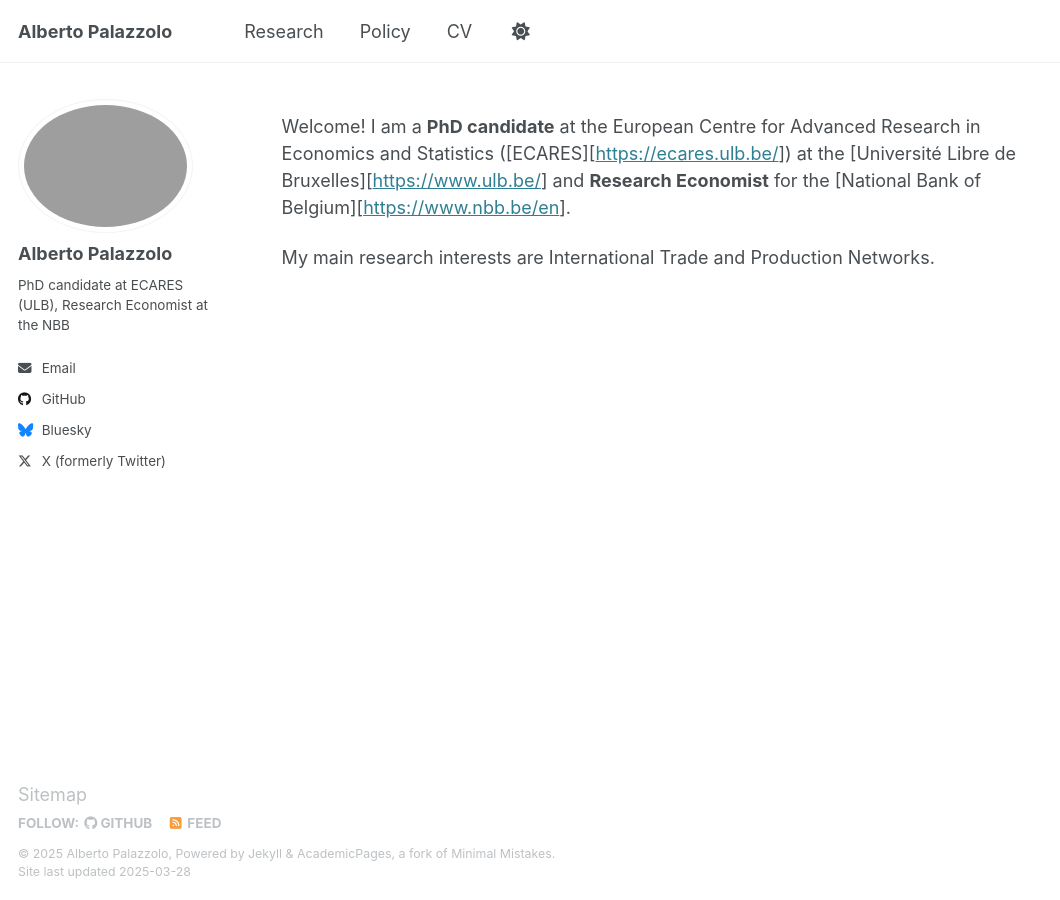
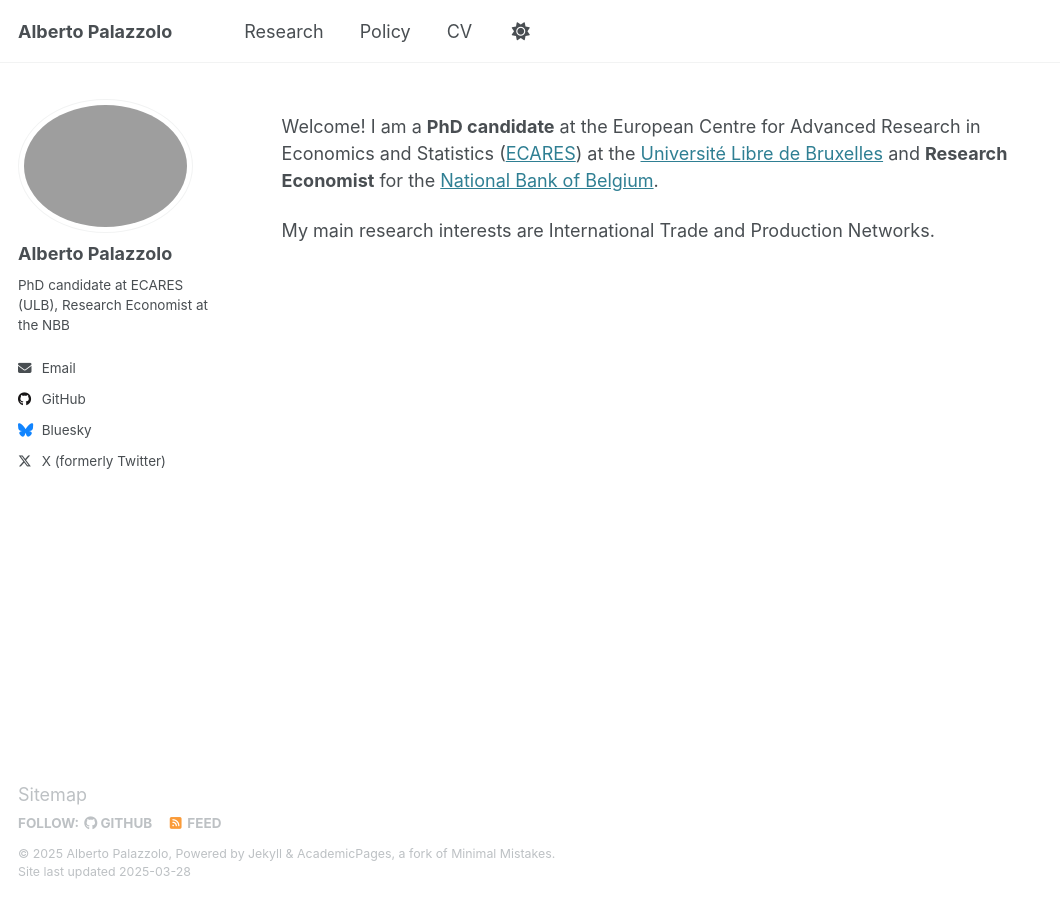
Before and after one commit to albepal/albepal.github.io, a Jekyll site: the page built from _pages/about.md, in a window 1280 px wide. Shown: the whole page, without its empty margins (0-1060 px from the left). Built offline with Jekyll 4.4.1, drawn with Linux system fonts in a browser that asks for light colours; some of the changed lines change nothing that is shown.

Commit message:
updated bio

```diff
--- a/_pages/about.md
+++ b/_pages/about.md
@@ -7,6 +7,6 @@ redirect_from:
   - /about.html
 ---
 
-Welcome! I am a **PhD candidate** at the European Centre for Advanced Research in Economics and Statistics ([ECARES][<https://ecares.ulb.be/>]) at the [Université Libre de Bruxelles][<https://www.ulb.be/>] and **Research Economist** for the [National Bank of Belgium][<https://www.nbb.be/en>].
+Welcome! I am a **PhD candidate** at the European Centre for Advanced Research in Economics and Statistics (<a href="https://ecares.ulb.be/">ECARES</a>) at the <a href="https://www.ulb.be/">Université Libre de Bruxelles</a> and **Research Economist** for the <a href="https://www.nbb.be/en">National Bank of Belgium</a>.
 
 My main research interests are International Trade and Production Networks.
```
